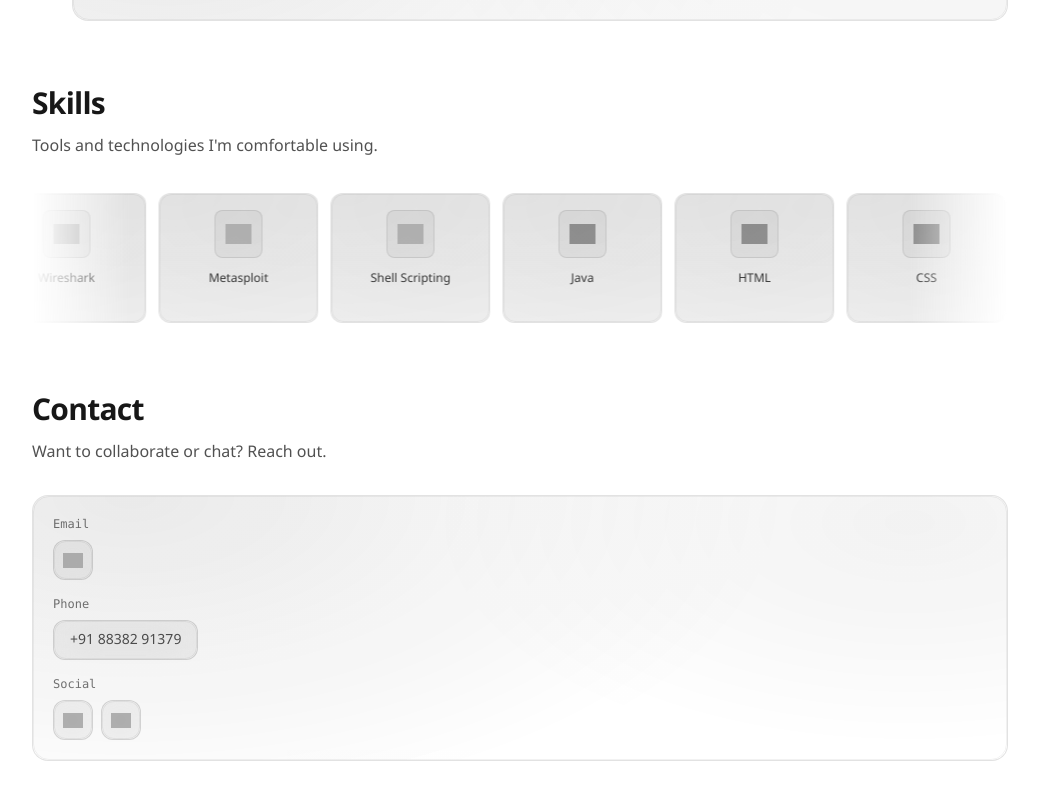
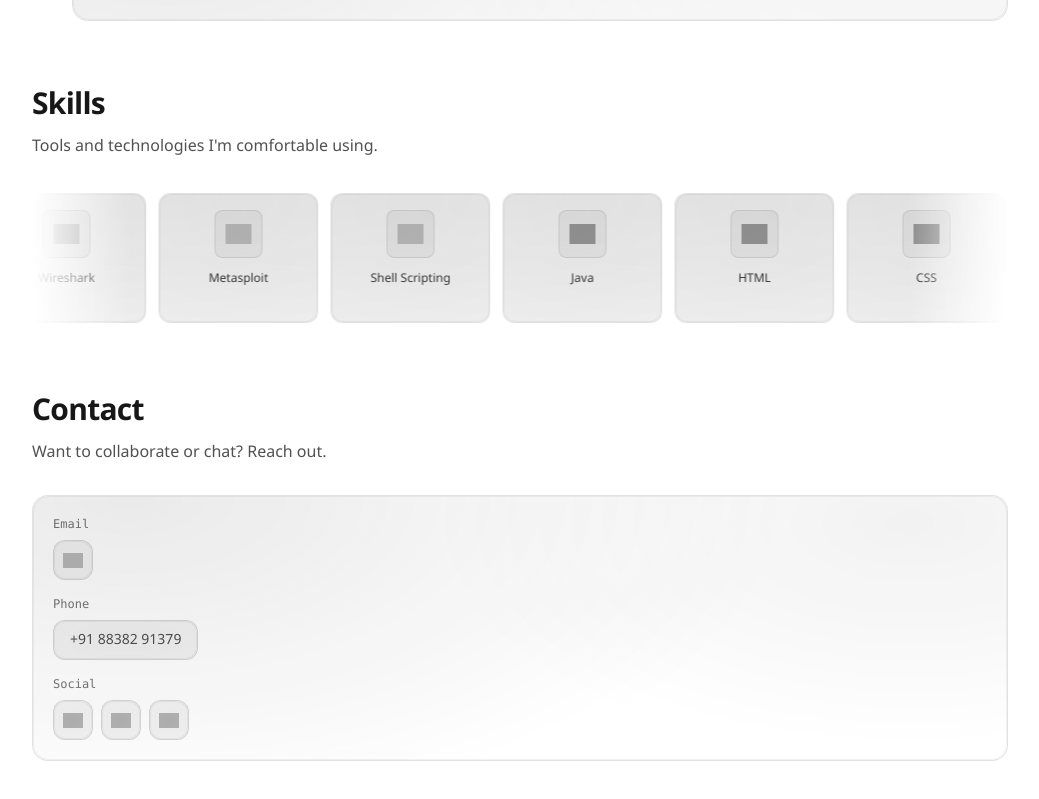
Before and after one commit to SaIdEeVaN/portfolio, a Next.js app: page / in a window 1280 px wide. Shown: the part 1795-2594 px from the top of the page, without its empty margins (120-1159 px from the left). Built offline with nearby package versions, Linux system fonts and the light colour scheme; no server answers; grey boxes are pictures that could not be loaded.

Commit message:
Added instagram handler

```diff
--- a/src/app/page.tsx
+++ b/src/app/page.tsx
@@ -73,6 +73,12 @@ export default function Home() {
       label: "LinkedIn",
       href: "https://linkedin.com/in/bavirisetty-sai-deevan",
       iconSrc: "https://cdn.jsdelivr.net/npm/simple-icons@latest/icons/linkedin.svg",
+      iconClassName: "dark:invert",
+    },
+    {
+      label: "Instagram",
+      href: "https://www.instagram.com/_._saideevan_._/",
+      iconSrc: "https://cdn.jsdelivr.net/npm/simple-icons@latest/icons/instagram.svg",
       iconClassName: "dark:invert",
     },
   ] as const;
```
